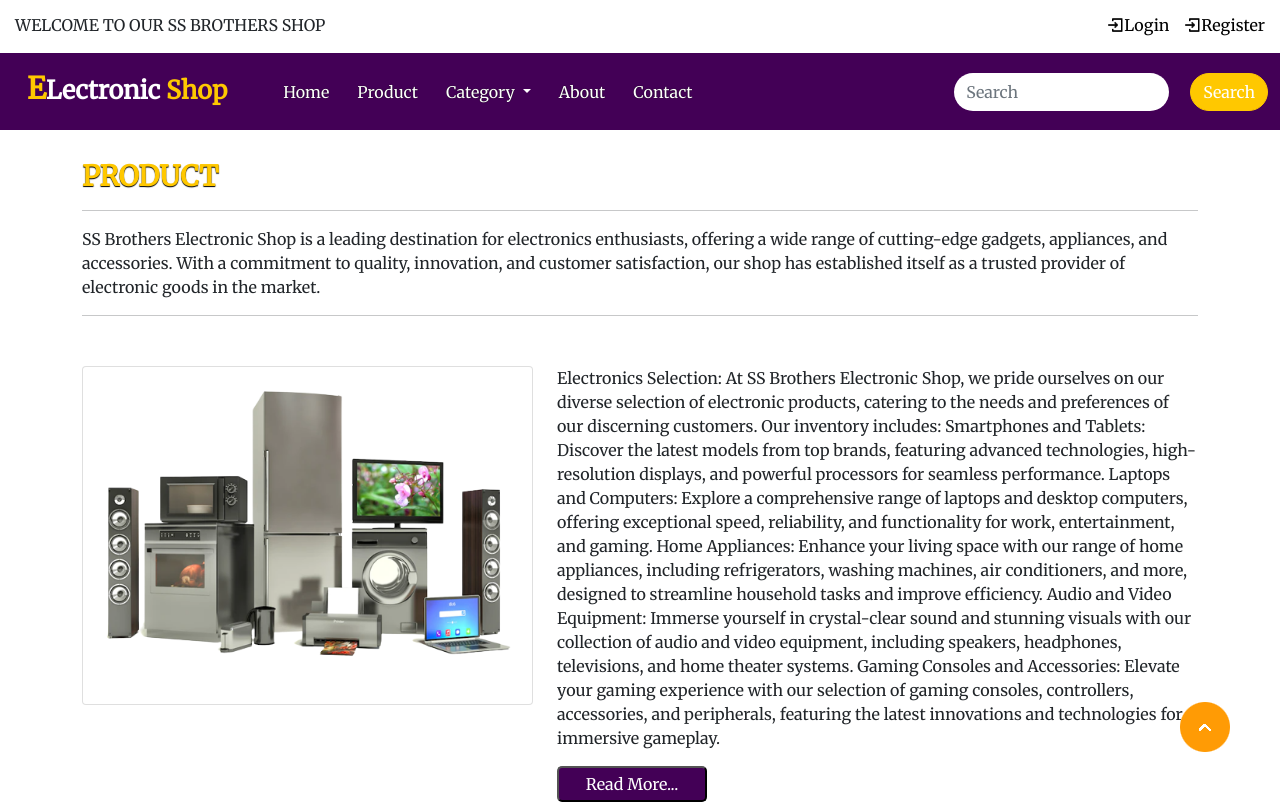
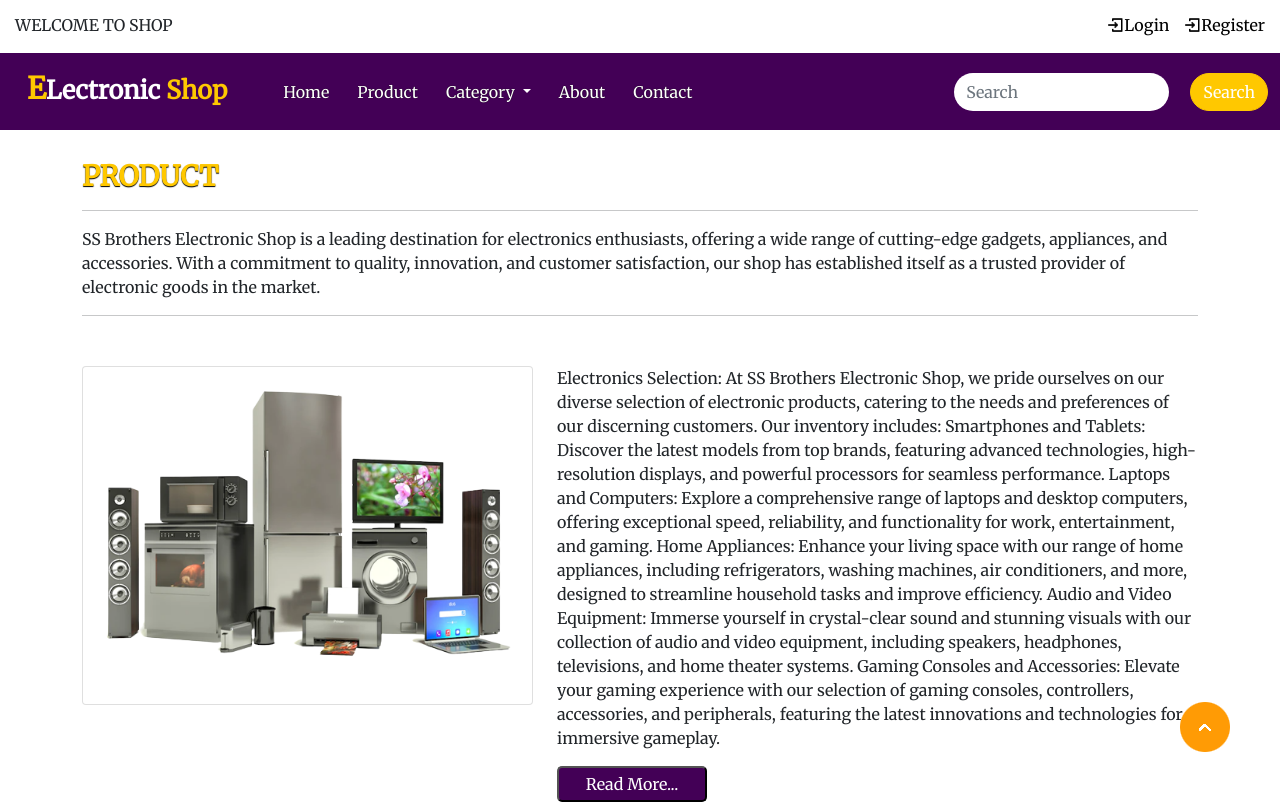
Before and after one commit to srinivasmanikyola/E-commerce-website, a plain HTML site: page about.html in a window 1280 px wide. Shown: the top 805 px of the page. Drawn offline with nearby package versions, Linux system fonts and the light colour scheme.

Commit message:
Update about.html

```diff
--- a/about.html
+++ b/about.html
@@ -20,7 +20,7 @@
 
     <!-- top navbar -->
     <div class="top-navbar">
-        <p>WELCOME TO OUR SS BROTHERS SHOP</p>
+        <p>WELCOME TO SHOP</p>
         <div class="icons">
             <a href="login.html"><img src="./images/register.png" alt="" width="18px">Login</a>
             <a href="register.html"><img src="./images/register.png" alt="" width="18px">Register</a>
```
